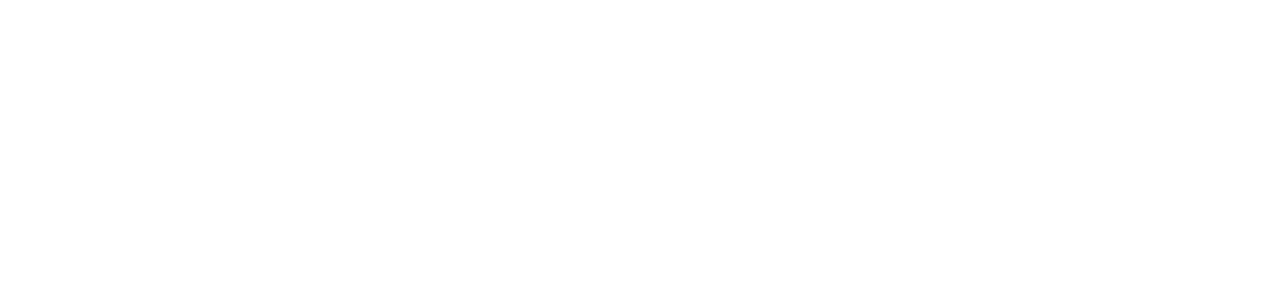
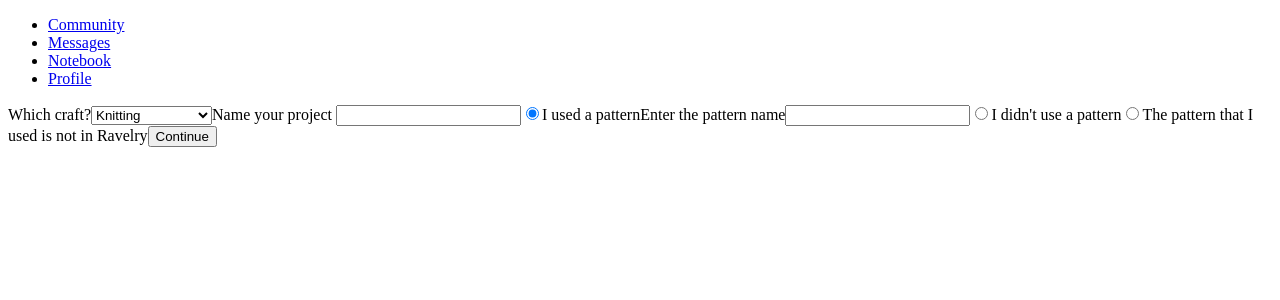
Before and after one commit to paposeco/fakeravelry, a React (Create React App) app: page /notebook/newproject in a window 1280 px wide. Before the commit this address had no page. Shown: the top 300 px of the page. Built offline with nearby package versions, Linux system fonts and the light colour scheme.

Commit message:
create project constructor

```diff
--- a/package.json
+++ b/package.json
@@ -37,7 +37,7 @@
     ]
   },
   "devDependencies": {
-    "typescript": "^4.5.2",
-    "react-scripts": "^4.0.3"
+    "react-scripts": "^4.0.3",
+    "typescript": "^4.5.2"
   }
 }
--- a/src/App.js
+++ b/src/App.js
@@ -7,22 +7,24 @@ import Notebook from "./components/Notebook.js";
 import Profile from "./components/Profile.js";
 import Signup from "./components/Signup.js";
 import startDB from "./Firebase.js";
+import NewProject from "./components/NewProject.js";
+import EditProject from "./components/EditProject.js";
 
 //for github basename on browserrouter / ghpages name
+//redux
 const App = function () {
-  const db = startDB();
-  console.log(db);
-  let signedin = false;
-  if (!signedin) {
-    return (
-      <BrowserRouter>
-        <Routes>
-          <Route path="/" element={<Login />} />
-          <Route path="/signup" element={<Signup />} />
-        </Routes>
-      </BrowserRouter>
-    );
-  } else {
+  // const db = startDB();
+  // let signedin = false;
+  // if (!signedin) {
+  //   return (
+  //     <BrowserRouter>
+  //       <Routes>
+  //         <Route path="/" element={<Login />} />
+  //         <Route path="/signup" element={<Signup />} />
+  //       </Routes>
+  //     </BrowserRouter>
+  //   );
+  // } else {
   return (
     // isto tudo so aparece se estiver loggedin
     <BrowserRouter>
@@ -44,16 +46,18 @@ const App = function () {
           </ul>
         </nav>
       </div>
-
+      {/* should probably be /user/wtv */}
       <Routes>
         <Route path="/" element={<Profile />} />
         <Route path="/community" element={<Community />} />
         <Route path="/messages" element={<Messages />} />
         <Route path="/notebook" element={<Notebook />} />
+        <Route path="/notebook/newproject/*" element={<NewProject />} />
+        <Route path="/notebook/editproject/*" element={<EditProject />} />
       </Routes>
     </BrowserRouter>
   );
-  }
+  // }
 };
 
 export default App;
--- a/src/components/Community.js
+++ b/src/components/Community.js
@@ -0,0 +1,5 @@
+const Community = function () {
+  return <div>Community</div>;
+};
+
+export default Community;
--- /dev/null
+++ b/src/components/EditProject.js
@@ -0,0 +1,23 @@
+//acess info from store
+
+import { useLocation } from "react-router-dom";
+
+// receives basic information about project and creates form for filling out the rest
+// updates store on form submit and db
+const EditProject = function () {
+  const { state } = useLocation();
+  const { craft, name, pattern, aboutpattern } = state;
+  return (
+    <div>
+      <h2>edit project</h2>
+      <ul>
+        <li>{craft}</li>
+        <li>{name}</li>
+        <li>{pattern}</li>
+        <li>{aboutpattern}</li>
+      </ul>
+    </div>
+  );
+};
+
+export default EditProject;
--- a/src/components/Messages.js
+++ b/src/components/Messages.js
@@ -0,0 +1,5 @@
+const Messages = function () {
+  return <div>Messages</div>;
+};
+
+export default Messages;
--- /dev/null
+++ b/src/components/NewProject.js
@@ -0,0 +1,131 @@
+// create new project
+import React, { useState } from "react";
+import { Routes, Route, useNavigate } from "react-router-dom";
+import EditProject from "./EditProject.js";
+
+// this function doesn't need an argument, not sure how to make a type for it
+const NewProject = function () {
+  let navigate = useNavigate();
+  class Project {
+    constructor(crafttype, projectname, patternused, patternname) {
+      this.crafttype = crafttype;
+      this.projectname = projectname;
+      if (patternused === "usedapattern") {
+        this.patternname = { name: patternname, about: "" }; //about should look for a pattern in db
+      } else if (patternused === "didntuseapattern") {
+        this.patternname = { name: "", about: "Improvised" };
+      } else {
+        this.patternname = {
+          name: "",
+          about: "Personal pattern (not in Ravelry)",
+        };
+      }
+      this.projectinfo = {
+        madefor: "",
+        linktoraveler: "",
+        finishby: "", //type date
+        sizemade: "",
+        patternform: "",
+        patterncategory: "", //select
+        tags: "", // separate tags and add # // select can be more than one
+        needles: [],
+        gauge: {
+          numberStsOrRepeats: "",
+          stitches: true,
+          repeats: false,
+          numberRows: "",
+          gaugesize: "",
+        }, // select. gauge size must be 2.5/5/10cm
+        gaugepattern: "", //yarn, needles and private notes gets added afterwards
+        yarn: [],
+        projectnotes: "",
+        photo: "", //image src
+        status: "In progress", // change status with select
+        happiness: "",
+        progress: "",
+        started: "", //date
+        completed: "", //date}
+      };
+    }
+  }
+
+  // need to save to redux store and db
+  const handlerSubmit = async function (event) {
+    event.preventDefault();
+    const crafttype = event.target.elements["crafts"].value;
+    const projectname = event.target.elements["projectname"].value;
+    const patternused = event.target.elements["patternused"].value;
+    const patternname = event.target.elements["patternname"].value;
+    const newproject = await new Project(
+      crafttype,
+      projectname,
+      patternused,
+      patternname
+    );
+    // create project on db
+    // return obj of project info
+    const newpath = "/notebook/editproject/" + projectname;
+    navigate(newpath, {
+      state: {
+        craft: newproject.crafttype,
+        name: newproject.projectname,
+        pattern: newproject.patternname.name,
+        aboutpattern: newproject.patternname.about,
+      },
+    });
+    return newproject;
+  };
+
+  return (
+    <div>
+      <form onSubmit={handlerSubmit}>
+        <label htmlFor="craft-select">Which craft?</label>
+        <select name="crafts" id="craft-select">
+          <option value="knitting">Knitting</option>
+          <option value="crochet">Crochet</option>
+          <option value="loomknitting">Loom Knitting</option>
+          <option value="machineknitting">Machine Knitting</option>
+          <option value="weaving">Weaving</option>
+          <option value="spinning">Spinning</option>
+        </select>
+        <label htmlFor="projectname">Name your project </label>
+        <input type="text" id="projectname" name="projectname" />
+
+        <input
+          type="radio"
+          id="usedapattern"
+          name="patternused"
+          value="usedapattern"
+          defaultChecked
+        />
+        <label htmlFor="usedapattern">I used a pattern</label>
+        <label htmlFor="patternname">Enter the pattern name</label>
+        <input type="text" id="patternname" name="patternname" />
+        <input
+          type="radio"
+          id="didntuseapattern"
+          name="patternused"
+          value="didntuseapattern"
+        />
+        <label htmlFor="didntuseapattern">I didn't use a pattern</label>
+        <input
+          type="radio"
+          id="patternnotonrav"
+          name="patternused"
+          value="patternnotonrav"
+        />
+        <label htmlFor="patternnotonrav">
+          The pattern that I used is not in Ravelry
+        </label>
+        <button type="submit">Continue</button>
+      </form>
+      {/* <Routes> */}
+      {/*   <Route path=":newProjectName" element={<EditProject />} /> */}
+      {/* </Routes> */}
+    </div>
+  );
+};
+
+export default NewProject;
+
+// project details can be added after. this creates a project with a name
--- a/src/components/Notebook.js
+++ b/src/components/Notebook.js
@@ -0,0 +1,13 @@
+//show project collection from (db -> store redux)
+
+import { Link } from "react-router-dom";
+
+const Notebook = function () {
+  return (
+    <div>
+      <Link to="/notebook/newproject">Add new project</Link>
+    </div>
+  );
+};
+
+export default Notebook;
--- a/src/components/Profile.js
+++ b/src/components/Profile.js
@@ -0,0 +1,5 @@
+const Profile = function () {
+  return <div>Profile</div>;
+};
+
+export default Profile;
```
Also changed, not shown: 1 other file (tests, documents, lock files or other folders). Lines whose indentation alone changed are shown as unchanged.
